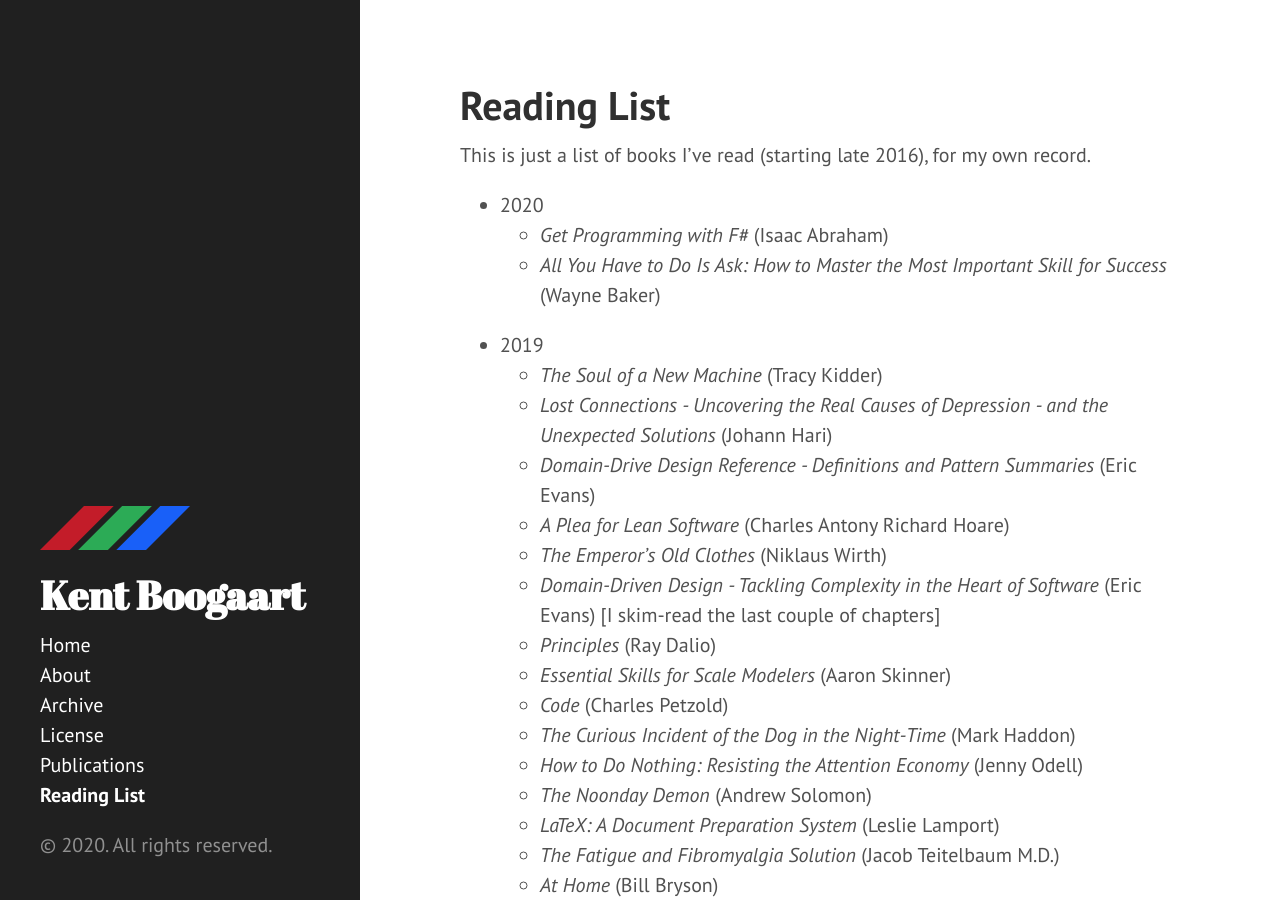
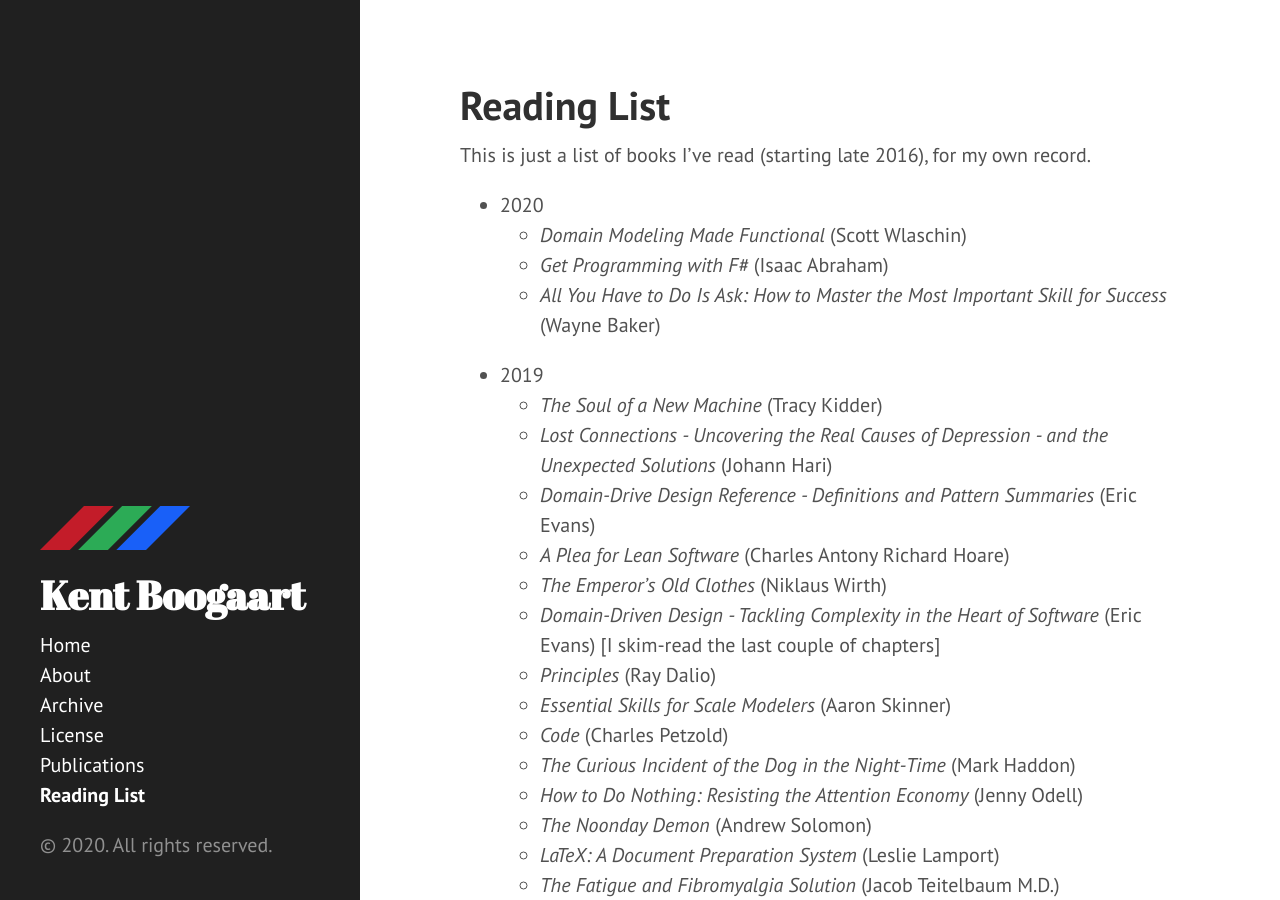
Before and after one commit to kentcb/kentcb.github.io, a Jekyll site: the page built from reading-list.md, in a window 1280 px wide and 900 px high. Built offline with Jekyll 4.4.1, drawn with Linux system fonts in a browser that asks for light colours; nearby versions of some CDN libraries.

Commit message:
Add Domain Modeling Made Functional

```diff
--- a/reading-list.md
+++ b/reading-list.md
@@ -6,6 +6,7 @@ sidebar: true
 This is just a list of books I've read (starting late 2016), for my own record.
 
 * 2020
+    * _Domain Modeling Made Functional_ (Scott Wlaschin)
     * _Get Programming with F#_ (Isaac Abraham)
     * _All You Have to Do Is Ask: How to Master the Most Important Skill for Success_ (Wayne Baker)
 * 2019
```
